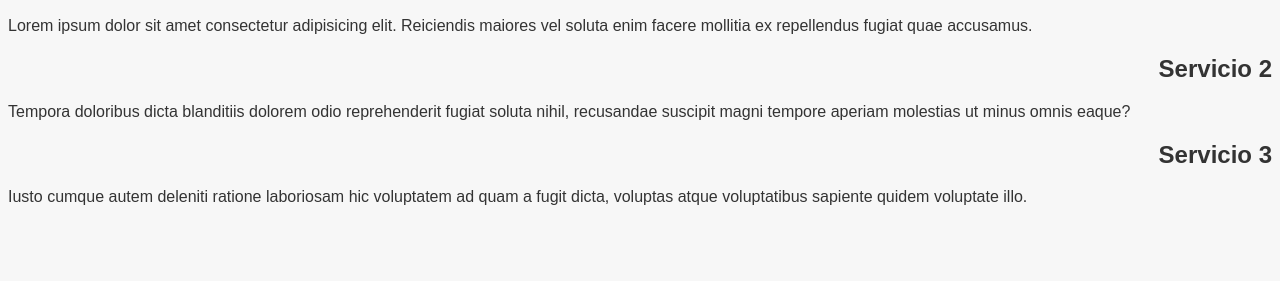
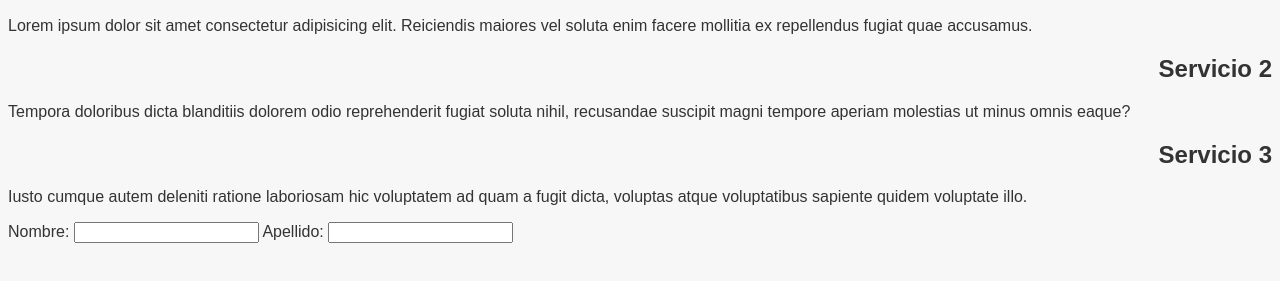
Before and after one commit to jdrjuan/curso-git-2023-08-07, a plain HTML site: page servicios.html in a window 1280 px wide. Shown: the part 111-392 px from the top of the page. Drawn offline with Linux system fonts and the light colour scheme.

Commit message:
Crea footer con formulario de contacto en servicios.html

```diff
--- a/servicios.html
+++ b/servicios.html
@@ -14,5 +14,13 @@
     <p>Tempora doloribus dicta blanditiis dolorem odio reprehenderit fugiat soluta nihil, recusandae suscipit magni tempore aperiam molestias ut minus omnis eaque?</p>
     <h2>Servicio 3</h2>
     <p>Iusto cumque autem deleniti ratione laboriosam hic voluptatem ad quam a fugit dicta, voluptas atque voluptatibus sapiente quidem voluptate illo.</p>
+    <form action="contacto.php">
+        <label for="nombre">Nombre:</label>
+        <input id="nombre" name="nombre" type="text">
+
+        <label for="apellido">Apellido:</label>
+        <input id="apellido" name="apellido" type="text">
+
+    </form>
 </body>
 </html>
```
